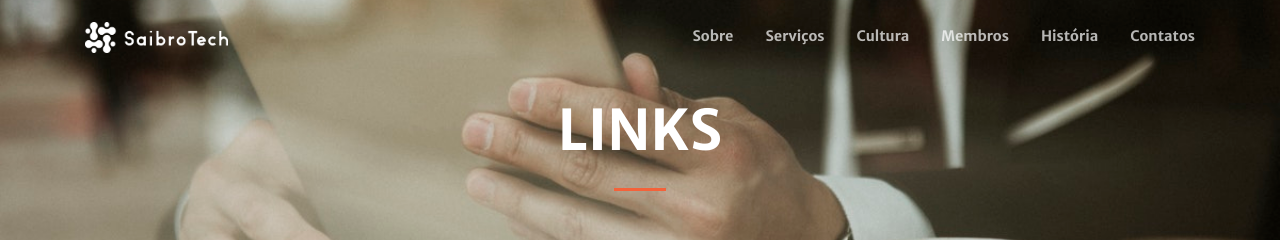
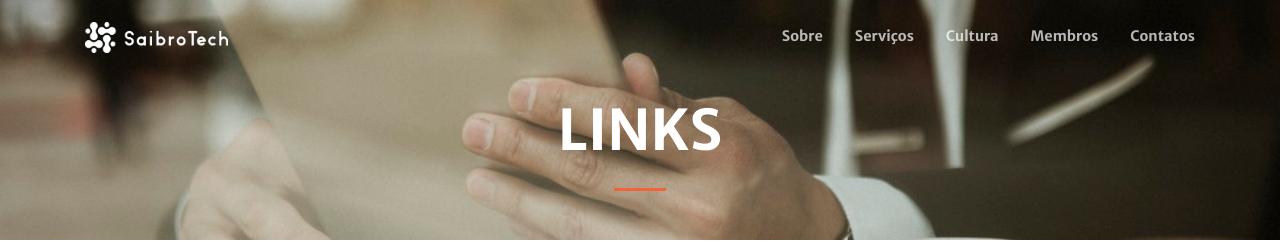
Before and after one commit to saibrotech/site, a Jekyll site: the page built from links.md, in a window 1280 px wide. Shown: the top 242 px of the page. Built offline with Jekyll 4.4.1, drawn with Linux system fonts in a browser that asks for light colours.

Commit message:
adjust menu and updtae readme

```diff
--- a/_data/menus.yml
+++ b/_data/menus.yml
@@ -11,7 +11,5 @@ header:
   url: /#cultura
 - title: Membros
   url: /#membros
-- title: História
-  url: /#historia
 - title: Contatos
   url: /#contatos
```
Also changed, not shown: README.md.
